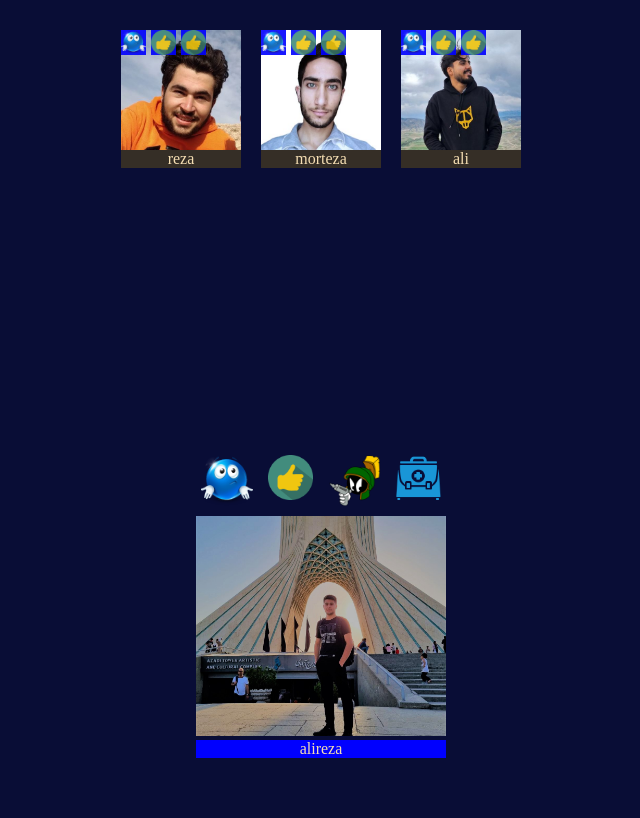
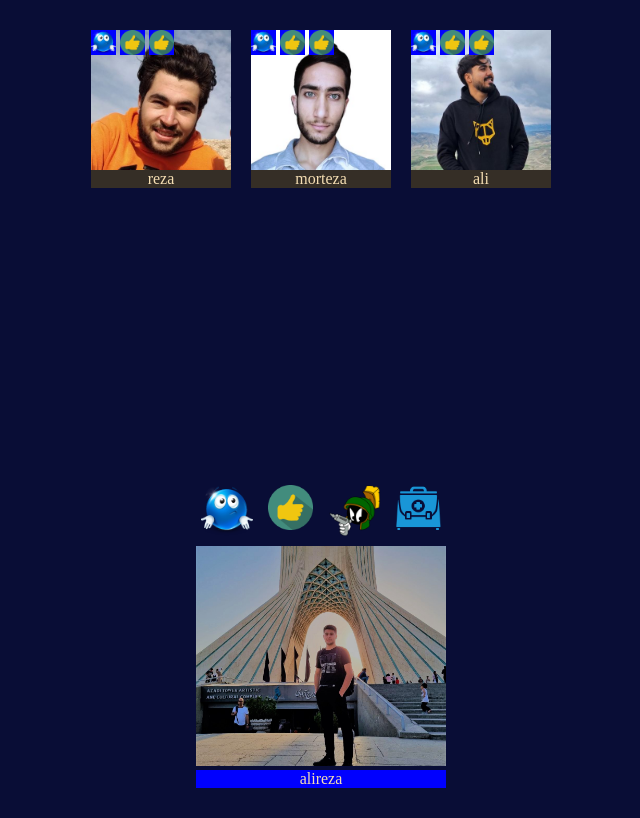
Before and after one commit to alireza-shokri/game_mafia, a plain HTML site: page main.html in a window 1280 px wide. Shown: the whole page, without its empty margins (319-959 px from the left). Drawn offline with Linux system fonts and the light colour scheme.

Commit message:
img for morteza

```diff
--- a/main.html
+++ b/main.html
@@ -13,33 +13,42 @@
             <div class="parent-plaer">
 
                 <div class="plaer">
-                    <div class="img-reza">
-                        <img src="icon/Artdesigner-Emoticons-2-Dont-know.128.png" alt="" class="img-hed-like-dont" >
-                        <img src="icon/Graphicloads-Colorful-Long-Shadow-Hand-thumbs-up-like-2.256.png" alt="" class="img-hed-like-dont">
-                        <img src="icon/Graphicloads-Colorful-Long-Shadow-Hand-thumbs-up-like-2.256.png" alt="" class="img-hed-like-dont">
+                    <div class="parent_img-iconHed">
+                        <img src="imgplaer/reza-merabdi.jpg" alt=""  class="img-plear" >
+                            <div class="parent_iconHed">
+                                <img src="icon/Artdesigner-Emoticons-2-Dont-know.128.png" alt="" class="img_hed_like-dont" >
+                                <img src="icon/Graphicloads-Colorful-Long-Shadow-Hand-thumbs-up-like-2.256.png" alt="" class="img_hed_like-dont">
+                                <img src="icon/Graphicloads-Colorful-Long-Shadow-Hand-thumbs-up-like-2.256.png" alt="" class="img_hed_like-dont">
+                            </div>
                     </div>
                     <p class="naem-plaer">reza</p>
-                    <input type="radio" class="input-radio-page2-plaer" value="reza-merabdi" name="target">
+                    <input type="radio" class="input_radio-plaer" value="reza-merabdi" name="target">
                 </div>
 
                 <div class="plaer">
-                    <div class="img-mortaza" >
-                        <img src="icon/Artdesigner-Emoticons-2-Dont-know.128.png" alt="" class="img-hed-like-dont" >
-                        <img src="icon/Graphicloads-Colorful-Long-Shadow-Hand-thumbs-up-like-2.256.png" alt="" class="img-hed-like-dont">
-                        <img src="icon/Graphicloads-Colorful-Long-Shadow-Hand-thumbs-up-like-2.256.png" alt="" class="img-hed-like-dont">
+                    <div class="parent_img-iconHed" >
+                        <img src="imgplaer/morteza-kheri.jpg" alt=""  class="img-plear" >
+                            <div class="parent_iconHed">
+                                <img src="icon/Artdesigner-Emoticons-2-Dont-know.128.png" alt="" class="img_hed_like-dont" >
+                                <img src="icon/Graphicloads-Colorful-Long-Shadow-Hand-thumbs-up-like-2.256.png" alt="" class="img_hed_like-dont">
+                                <img src="icon/Graphicloads-Colorful-Long-Shadow-Hand-thumbs-up-like-2.256.png" alt="" class="img_hed_like-dont">
+                            </div>
                     </div>
                     <p class="naem-plaer">morteza</p>
-                    <input type="radio" class="input-radio-page2-plaer" value="morteza-kheri" name="target">
+                    <input type="radio" class="input_radio-plaer" value="morteza-kheri" name="target">
                 </div>
 
                 <div class="plaer">
-                    <div class="img-ali" >
-                        <img src="icon/Artdesigner-Emoticons-2-Dont-know.128.png" alt="" class="img-hed-like-dont" >
-                        <img src="icon/Graphicloads-Colorful-Long-Shadow-Hand-thumbs-up-like-2.256.png" alt="" class="img-hed-like-dont">
-                        <img src="icon/Graphicloads-Colorful-Long-Shadow-Hand-thumbs-up-like-2.256.png" alt="" class="img-hed-like-dont">
+                    <div class="parent_img-iconHed" >
+                        <img src="imgplaer/ali-borhani.jpg" alt="" class="img-plear">
+                            <div class="parent_iconHed">
+                                <img src="icon/Artdesigner-Emoticons-2-Dont-know.128.png" alt="" class="img_hed_like-dont" >
+                                <img src="icon/Graphicloads-Colorful-Long-Shadow-Hand-thumbs-up-like-2.256.png" alt="" class="img_hed_like-dont">
+                                <img src="icon/Graphicloads-Colorful-Long-Shadow-Hand-thumbs-up-like-2.256.png" alt="" class="img_hed_like-dont">
+                            </div>
                     </div>
                     <p class="naem-plaer">ali</p>
-                    <input type="radio" class="input-radio-page2-plaer"  value="ali-borhani" name="target">
+                    <input type="radio" class="input_radio-plaer"  value="ali-borhani" name="target">
                 </div>
             </div>
 
@@ -49,25 +58,25 @@
 
             <div class="me">
                 <div class="do-work">
-                    <span class="parent-img-do">
+                    <span class="parent_img-do">
                         <img src="icon/Artdesigner-Emoticons-2-Dont-know.128.png" alt="img-idont" class="img-indont">
-                        <input type="radio" class="input-radio-page2-do" value="idont-know" name="work">
+                        <input type="radio" class="input_radio-do" value="idont-know" name="work">
                     </span>
-                    <span  class="parent-img-do">
+                    <span  class="parent_img-do">
                         <img src="icon/Graphicloads-Colorful-Long-Shadow-Hand-thumbs-up-like-2.256.png" alt="img-like" class="img-like">
-                        <input type="radio" class="input-radio-page2-do" value="like" name="work">
+                        <input type="radio" class="input_radio-do" value="like" name="work">
                     </span>
-                    <span class="parent-img-do">
+                    <span class="parent_img-do">
                         <img src="icon/Sykonist-Looney-Tunes-Marvin-Martian-Angry-with-gun.256.png" alt="img-gun" class="img-gun">
-                        <input type="radio" class="input-radio-page2-do" value="gun" name="work">
+                        <input type="radio" class="input_radio-do" value="gun" name="work">
                     </span>
-                    <span class="parent-img-do">
+                    <span class="parent_img-do">
                         <img src="icon/Medicalwp-Medical-Doctor-Briefcase-blue.256.png" alt="img-help" class="img-help">
-                        <input type="radio" class="input-radio-page2-do" value="doctor-help" name="work">
+                        <input type="radio" class="input_radio-do" value="doctor-help" name="work">
                     </span>
                 </div>
                 <img src="imgplaer/alireza-shokri.jpg" alt=""  class="img-me">
-                <p class="naem-plaer-me">alireza</p>
+                <p class="naem-me">alireza</p>
             </div>
         </form>
     </div>
@@ -76,9 +85,10 @@
     <script>
         let $=document;
         let plaer=$.querySelectorAll('.plaer');
-        let parent_img_do=$.querySelectorAll('.parent-img-do');
+        let parent_img_do=$.querySelectorAll('.parent_img-do');
         let buttn_finsh=$.querySelector('.buttn-finsh');
         let select_work;
+        let select_persen;
         let vazet=false;
         let vazet2=false;
         let i2;
@@ -107,6 +117,8 @@
         buttn_finsh.disabled=true;
         function  select_target(event){
             select_persen=event.target.parentElement;
+            if(select_persen.getAttribute('class')=='parent_img-iconHed') select_persen=select_persen.parentElement;
+
             if(select_persen.getAttribute('class')!='parent-plaer' && select_persen.getAttribute('class')=='plaer'){
                 select_persen.children[0].style.border='2px solid red';
                 select_persen.style.transform="scale(0.90)";
--- a/style.css
+++ b/style.css
@@ -98,28 +98,29 @@ body{
     flex-wrap: wrap;
 }
 .plaer{
-    width: 120px;
     background-color: rgb(9, 13, 54);
 }
-.img-mortaza,.img-ali,.img-reza{
-    display: flex;
-    align-items:start;
-    gap: 5px;
+.parent_img-iconHed{
     width: 100%;
-    height: 120px;
-    background-size:cover;
+    height: 140px;
+    position: relative;
 }
- .img-mortaza{
-    background-image:url(imgplaer/morteza-kheri.jpg);
- }
-.img-ali{
-   background-image:url(imgplaer/ali-borhani.jpg);
+.img-plear{
+    width: 100%;
+    height: 100%;
+    object-fit: cover;
 }
-.img-reza{
-   background-image:url(imgplaer/reza-merabdi.jpg);
+.parent_iconHed{
+   position: absolute;
+   top: 0;
+   left: 0;
+}
+.img_hed_like-dont{
+    width: 25px;
+    background-color:blue;
 }
 .me{
-    margin:60px  auto;
+    margin:0  auto;
     width: 250px;
 }
 .img-me{
@@ -132,7 +133,7 @@ body{
     text-align: center;
     background-color: rgb(53, 46, 38);
 }
-.naem-plaer-me{
+.naem-me{
     color: wheat;
     text-align: center;
     background-color: blue;
@@ -149,24 +150,18 @@ body{
     width: 62px;
     padding: 5px;
 }
-.input-radio-page2-plaer,.input-radio-page2-do{
+.input_radio-plaer,.input_radio-do{
     display: none;
 }
 .father-buttn{
     width: 180px;
-    margin: 30px auto;
+    margin: 60px auto;
     height: 20px;
 }
 .buttn-finsh{
     display: none;
-
     width: 100%;
     padding: 10px;
     border: none;
     background-color: bisque;
 }
-.img-hed-like-dont{
-    width: 25px;
-    opacity: 90%;
-    background-color:blue;
-}
```
